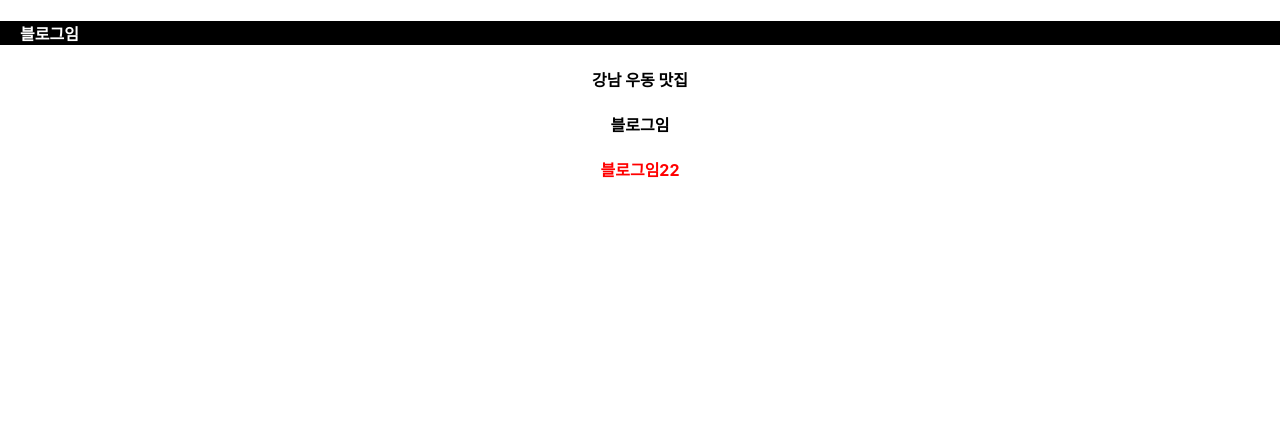
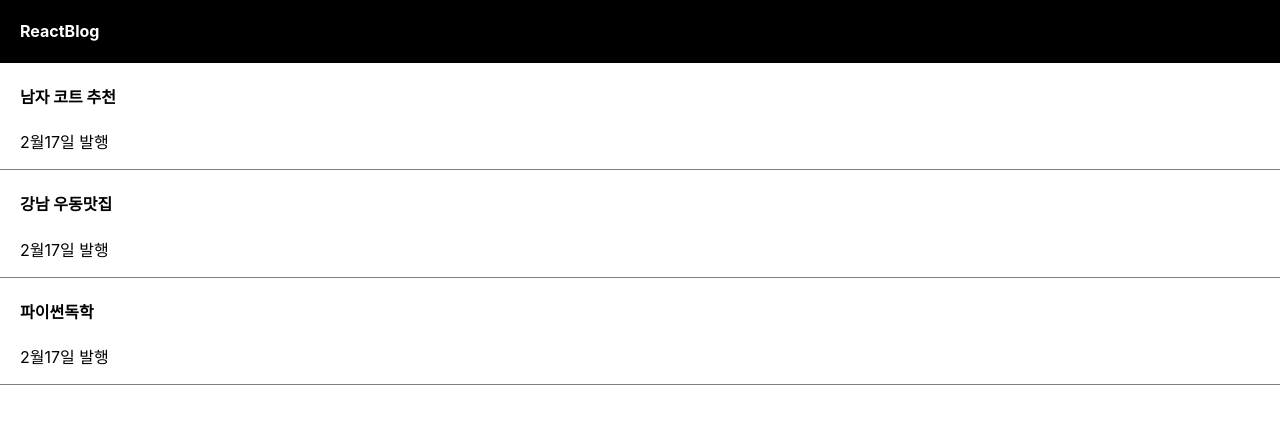
Before and after one commit to namuna309/CodingApple-Introduction_to_React, a React (Create React App) app in the folder blog/: page / in a window 1280 px wide. Shown: the top 424 px of the page. Built offline with nearby package versions, Linux system fonts and the light colour scheme.

Commit message:
중요한 데이터는 변수말고 state에 담습니다

```diff
--- a/blog/src/App.css
+++ b/blog/src/App.css
@@ -2,39 +2,14 @@
   text-align: center;
 }
 
-.App-logo {
-  height: 40vmin;
-  pointer-events: none;
+div {
+  box-sizing: border-box;
 }
 
-@media (prefers-reduced-motion: no-preference) {
-  .App-logo {
-    animation: App-logo-spin infinite 20s linear;
-  }
-}
-
-.App-header {
-  background-color: #282c34;
-  min-height: 100vh;
-  display: flex;
-  flex-direction: column;
-  align-items: center;
-  justify-content: center;
-  font-size: calc(10px + 2vmin);
-  color: white;
-}
-
-.App-link {
-  color: #61dafb;
-}
-
-@keyframes App-logo-spin {
-  from {
-    transform: rotate(0deg);
-  }
-  to {
-    transform: rotate(360deg);
-  }
+.list {
+  padding-left: 20px;
+  text-align: left;
+  border-bottom: 1px solid grey;
 }
 
 .black-nav {
--- a/blog/src/App.js
+++ b/blog/src/App.js
@@ -1,21 +1,37 @@
 import logo from './logo.svg';
 import './App.css';
+import { useState } from 'react';
 
 function App() {
 
   let post = '강남 우동 맛집'; //대충 서버에서 가져온 실제 데이터
+  let [title, b] = useState(['남자 코트 추천', '강남 우동맛집', '파이썬독학']);  // a -> state에 저장했던 자료, b -> state 변경도와주는 함수
+
+  // 일반 문법
+  let num = [1, 2];
+  var a = num[0];
+  var c = num[1]
+
+  // Destructuring 문법
+  var [a, c] = [1, 2];
 
   return (
     <div className="App">
-      <div>
-        {/*  문법 1. html에 class 넣을 땐 className */}
-        <h4 className="black-nav">블로그임</h4>
+      <div className="black-nav">
+        <h4>ReactBlog</h4>
       </div>
-      {/* 문법 2. 변수를 html에 꽂아넣을 땐 {중괄호} */}
-      <h4>{post}</h4>
-      <h4 id={post}>블로그임</h4>
-      {/* 문법 3. style 넣고 싶으면  */}
-      <h4 style={{color:'red', fontSize:'16px'}}>블로그임22</h4>
+      <div className="list">
+        <h4>{ title[0] }</h4>
+        <p>2월17일 발행</p>
+      </div>
+      <div className="list">
+        <h4>{ title[1] }</h4>
+        <p>2월17일 발행</p>
+      </div>
+      <div className="list">
+        <h4>{ title[2] }</h4>
+        <p>2월17일 발행</p>
+      </div>
     </div>
   );
 }
```
